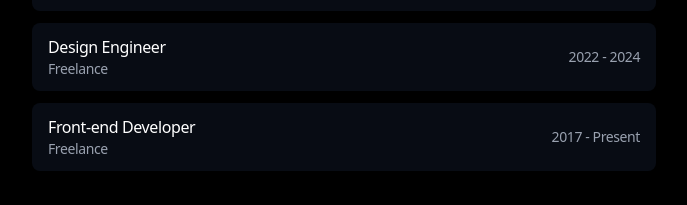
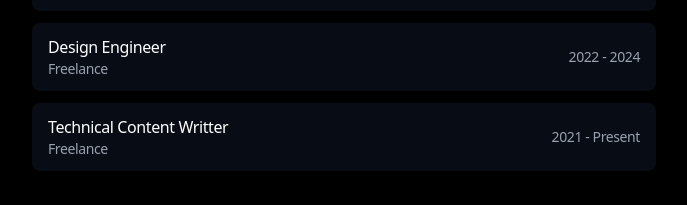
Before and after one commit to KOUSTAV2409/myportfolio, a Next.js app: page / in a window 1280 px wide. Shown: the part 994-1199 px from the top of the page, without its empty margins (296-983 px from the left). Built offline with nearby package versions, Linux system fonts and the light colour scheme.

Commit message:
feat: update work experience title and start date; modify consultation link for improved accessibility

```diff
--- a/app/data.ts
+++ b/app/data.ts
@@ -127,8 +127,8 @@ export const WORK_EXPERIENCE: WorkExperience[] = [
   },
   {
     company: 'Freelance',
-    title: 'Front-end Developer',
-    start: '2017',
+    title: 'Technical Content Writter',
+    start: '2021',
     end: 'Present',
     link: '',
     id: 'work3',
--- a/app/page.tsx
+++ b/app/page.tsx
@@ -199,7 +199,7 @@ export default function HomePage() {
           <div className="flex flex-col sm:flex-row items-start sm:items-center gap-4 pt-2">
             <a
               className="inline-flex items-center gap-2 px-6 py-3 bg-black text-white dark:bg-white dark:text-black rounded-lg hover:bg-gray-800 dark:hover:bg-gray-200 transition-all duration-300 font-medium text-sm shadow-md hover:shadow-lg transform hover:-translate-y-0.5"
-              href="https://cal.com/your-username/strategic-consultation"
+              href="https://cal.com/iamk-xyz/30min"
               target="_blank"
               rel="noopener noreferrer"
               data-cursor-hover
```
